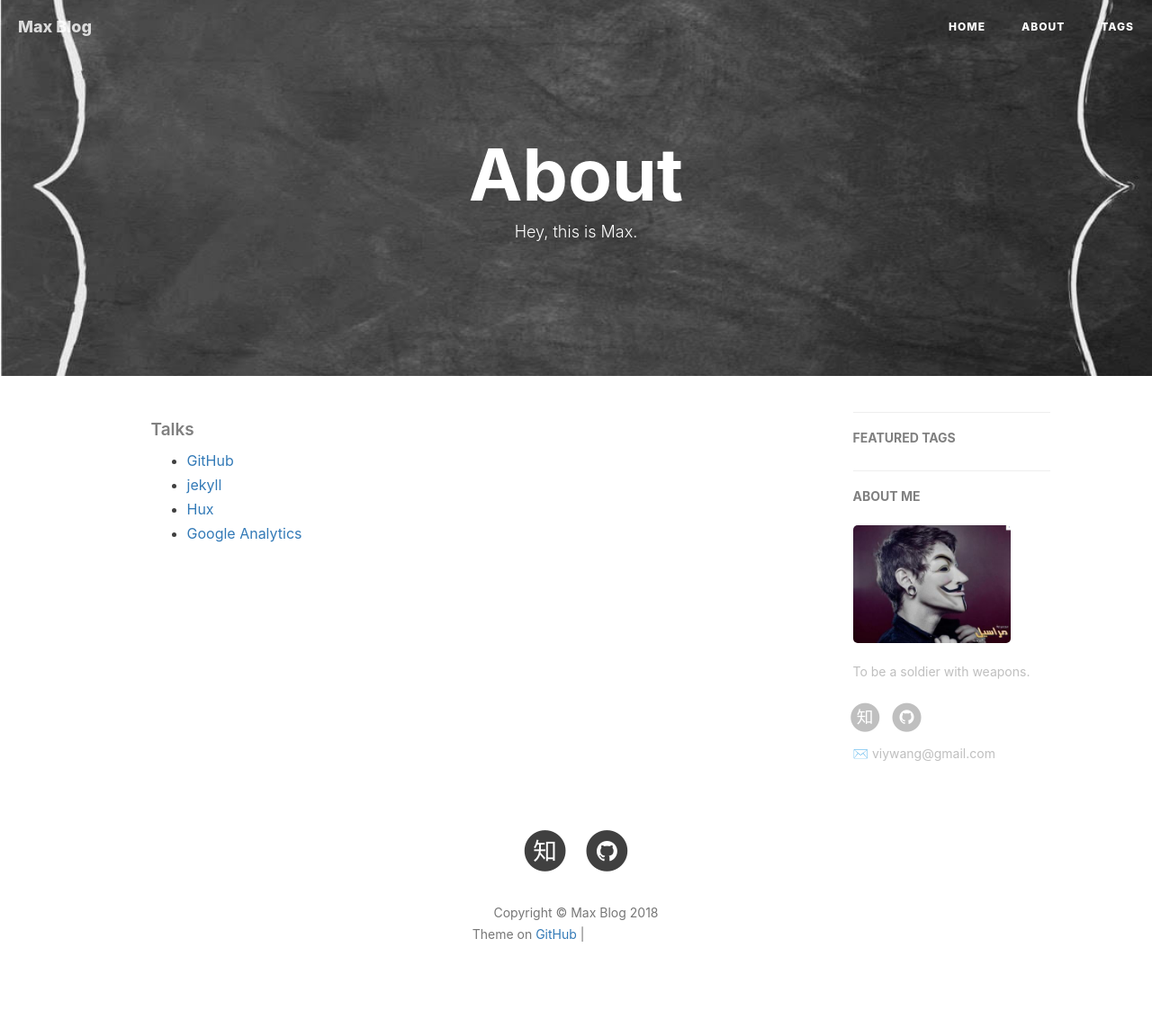
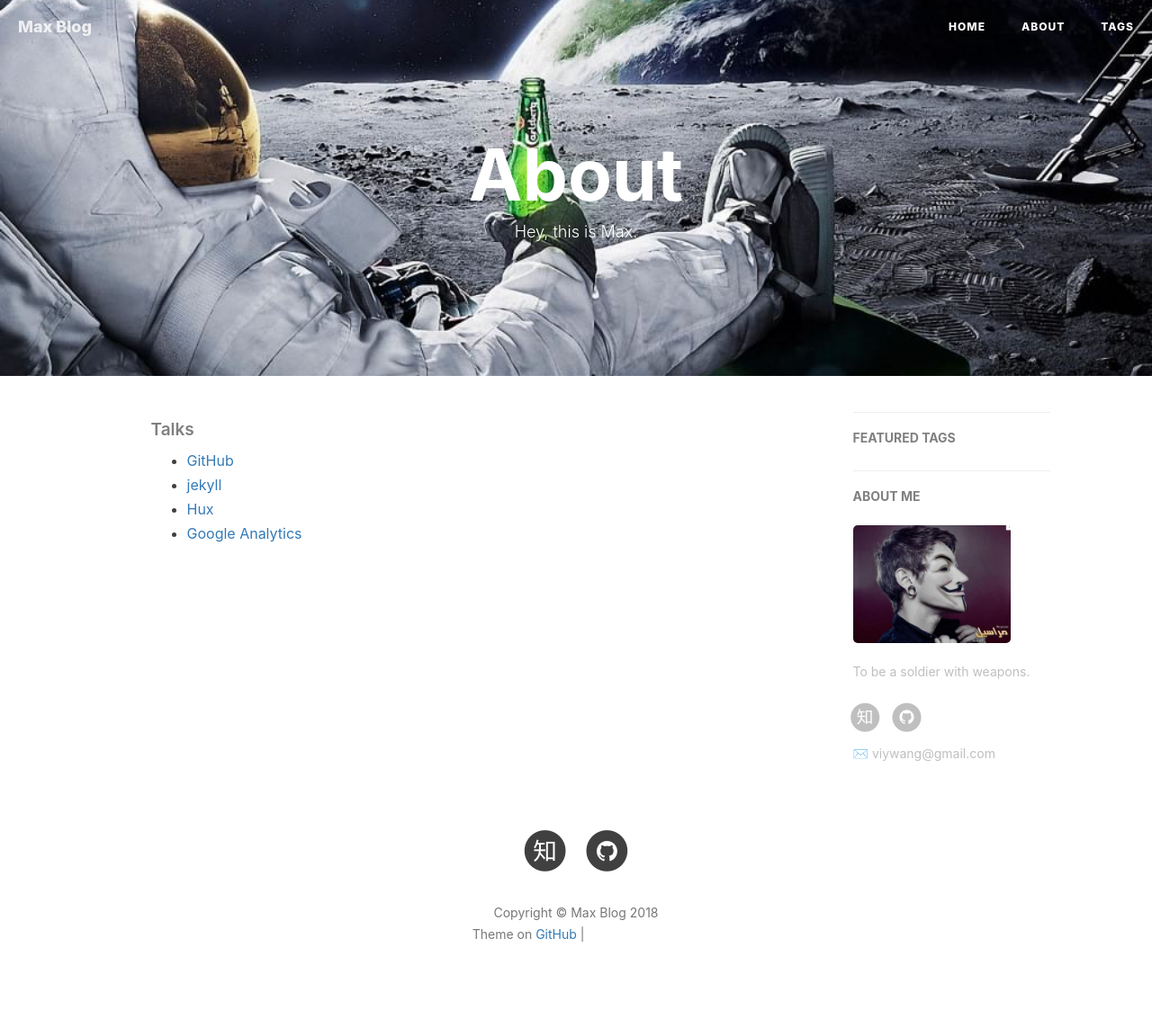
Before and after one commit to VVViy/VVViy.github.io, a Jekyll site: the page built from about.html, in a window 1280 px wide. Shown: the whole page at 90% size. Built offline with Jekyll 4.4.1, drawn with Linux system fonts in a browser that asks for light colours; nearby versions of some CDN libraries; comment, search, counter and statistics services are not loaded; grey boxes are pictures that could not be loaded.

Commit message:
change about me bg img

```diff
--- a/about.html
+++ b/about.html
@@ -2,7 +2,7 @@
 layout: page
 title: "About"
 description: "Hey, this is Max."
-header-img: "img/blog-bg-chalkboard.jpg"
+header-img: "img/blog-bg-cheers-earth.jpg"
 ---
 
 <!-- Language Selector -->
```
